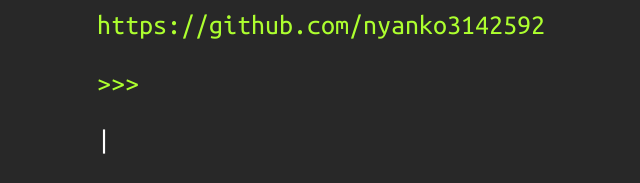
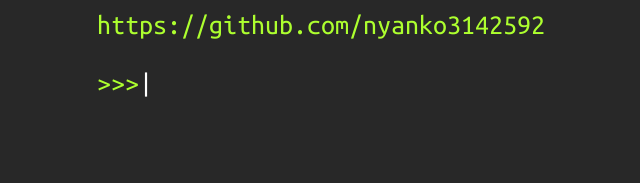
Before and after one commit to nyanko3141592/nyanko3141592.github.io, a plain HTML site: page index.html in a window 1280 px wide. Shown: the part 859-1042 px from the top of the page, 0-640 px from the left. After the commit the page ends 987 px from the top, so only its background shows below. Drawn offline with nearby package versions, Linux system fonts and the light colour scheme.

Commit message:
no message

```diff
--- a/index.html
+++ b/index.html
@@ -110,12 +110,7 @@
                     </tr>
                     <tr>
                         <td>
-                            <font color="#ADFF2F">>>></font>
-                        </td>
-                    </tr>
-                    <tr>
-                        <td>
-                            <font class="switch">|</font>
+                            <font color="#ADFF2F">>>></font><font class="switch">|</font>
                         </td>
                     </tr>
                 </tbody>
```
